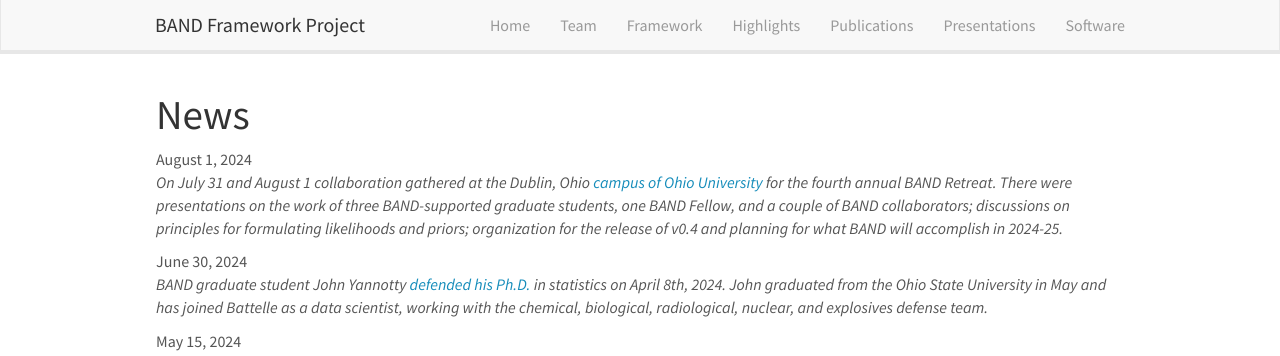
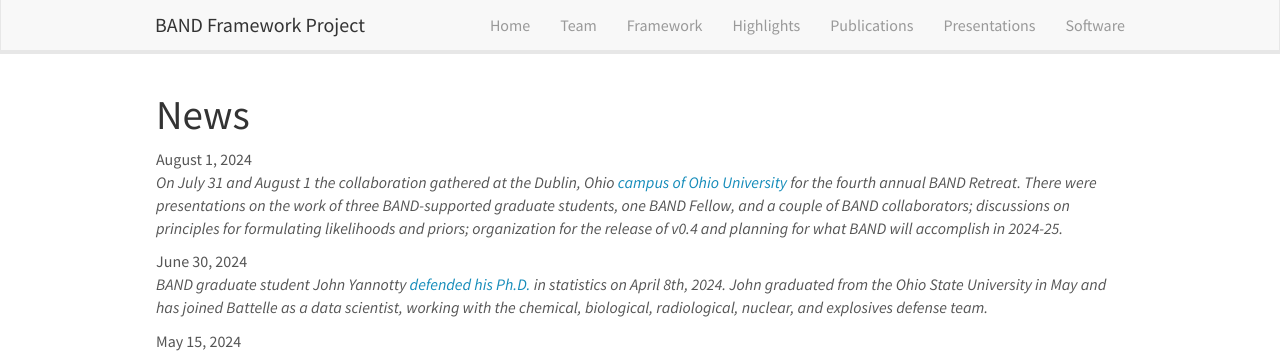
Before and after one commit to bandframework/bandframework.github.io, a Jekyll site: the page built from _pages/allnews.md, in a window 1280 px wide and 900 px high. Shown: the top 356 px of the window. Built offline with Jekyll 4.4.1, drawn with Linux system fonts in a browser that asks for light colours; nearby versions of some CDN libraries.

Commit message:
Edited news item about Retreat

```diff
--- a/_data/news.yml
+++ b/_data/news.yml
@@ -1,6 +1,6 @@
 - date: August 1, 2024
   headline: >
-    On July 31 and August 1 collaboration gathered at the Dublin, Ohio <a href="https://www.ohio.edu/chsp/dublin-center">campus of Ohio University</a> for the fourth annual BAND Retreat. There were presentations on the work of three BAND-supported graduate students, one BAND Fellow, and a couple of BAND collaborators; discussions on principles for formulating likelihoods and priors; organization for the release of v0.4 and planning for what BAND will accomplish in 2024-25.
+    On July 31 and August 1 the collaboration gathered at the Dublin, Ohio <a href="https://www.ohio.edu/chsp/dublin-center">campus of Ohio University</a> for the fourth annual BAND Retreat. There were presentations on the work of three BAND-supported graduate students, one BAND Fellow, and a couple of BAND collaborators; discussions on principles for formulating likelihoods and priors; organization for the release of v0.4 and planning for what BAND will accomplish in 2024-25.
 
 - date: June 30, 2024
   headline: >
```
